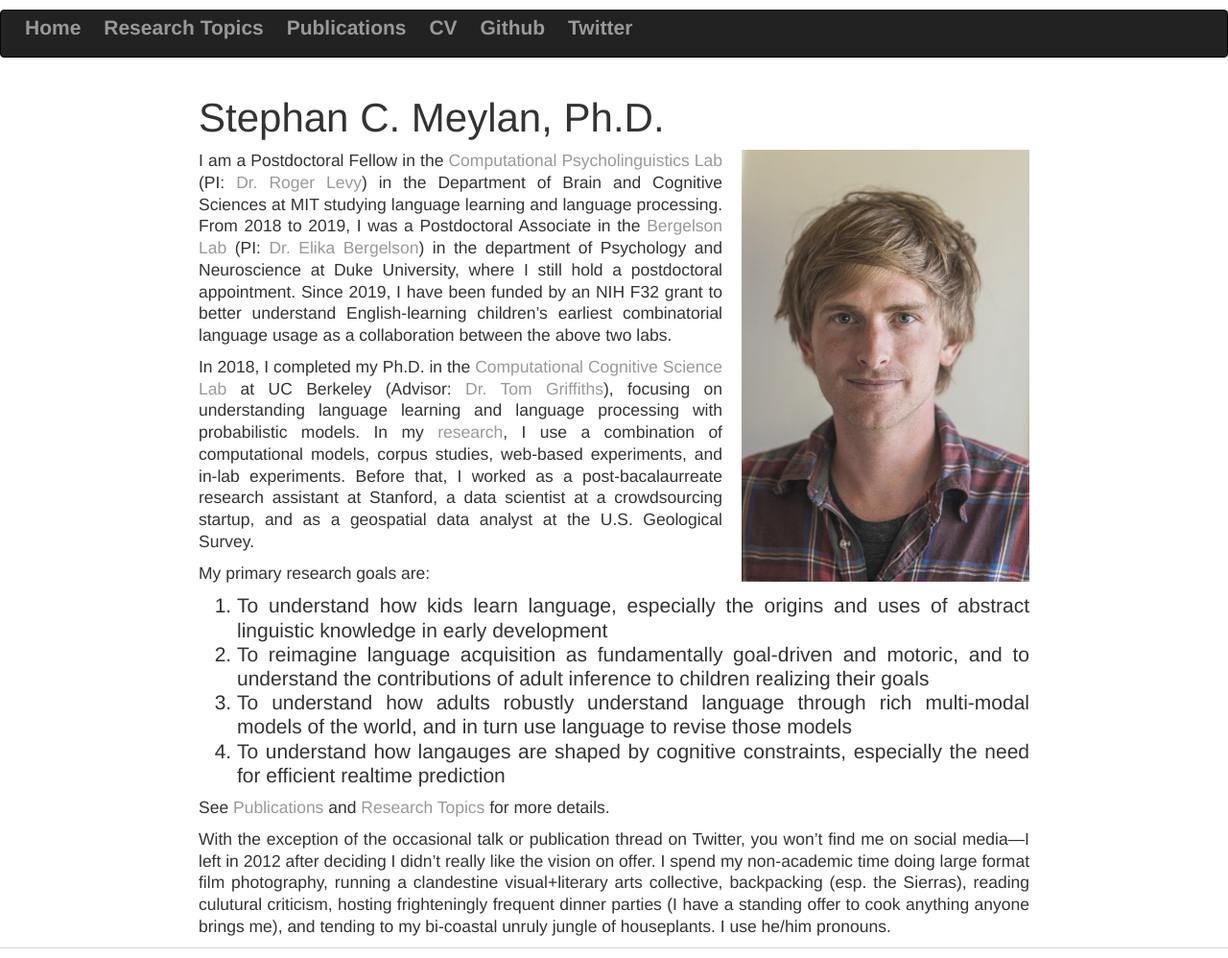
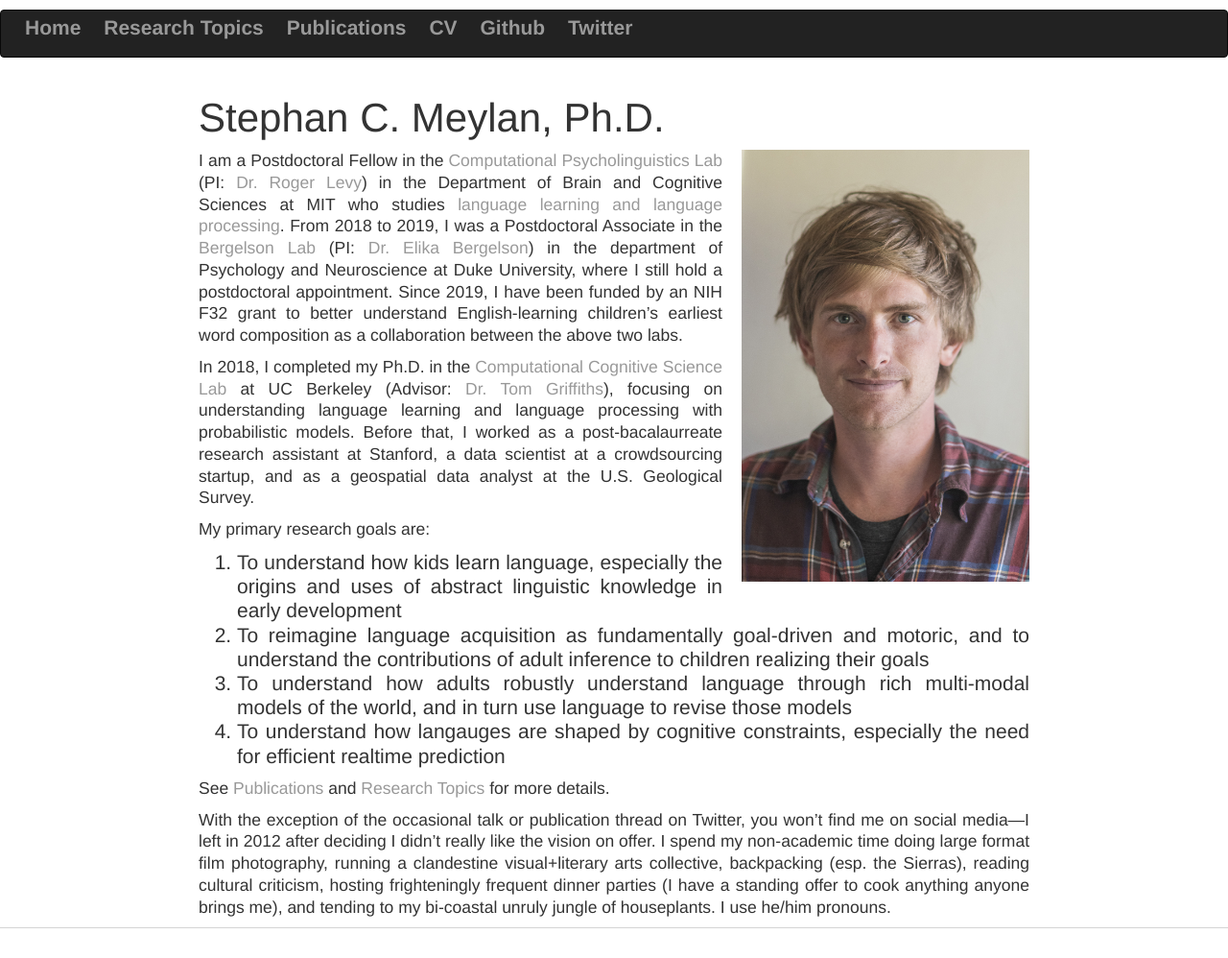
Before and after one commit to WenbinLuomath/smeylan, a Jekyll site: the page built from index.md, in a window 1280 px wide. Shown: the whole page at 96% size. Built offline with Jekyll 4.4.1, drawn with Linux system fonts in a browser that asks for light colours; after the commit the page ends 977 px from its top, so only the background shows below that.

Commit message:
Update bio.md
spellingz

```diff
--- a/_includes/bio.md
+++ b/_includes/bio.md
@@ -2,9 +2,9 @@
 
 ![portrait](images/portrait.jpg){:style="float: right;margin-right: 0px; margin-left: 20px; margin-top: 0px; width: 300px"}
 
-I am a Postdoctoral Fellow in the [Computational Psycholinguistics Lab](http://cpl.mit.edu) (PI: [Dr. Roger Levy](http://www.mit.edu/~rplevy/index.html)) in the Department of Brain and Cognitive Sciences at MIT studying language learning and language processing. From 2018 to 2019, I was a Postdoctoral Associate in the [Bergelson Lab](http://bergelsonlab.com) (PI: [Dr. Elika Bergelson](https://psychandneuro.duke.edu/people/elika-bergelson)) in the department of Psychology and Neuroscience at Duke University, where I still hold a postdoctoral appointment. Since 2019, I have been funded by an NIH F32 grant to better understand English-learning children's earliest combinatorial language usage as a collaboration between the above two labs.
+I am a Postdoctoral Fellow in the [Computational Psycholinguistics Lab](http://cpl.mit.edu) (PI: [Dr. Roger Levy](http://www.mit.edu/~rplevy/index.html)) in the Department of Brain and Cognitive Sciences at MIT who studies [language learning and language processing](/research). From 2018 to 2019, I was a Postdoctoral Associate in the [Bergelson Lab](http://bergelsonlab.com) (PI: [Dr. Elika Bergelson](https://psychandneuro.duke.edu/people/elika-bergelson)) in the department of Psychology and Neuroscience at Duke University, where I still hold a postdoctoral appointment. Since 2019, I have been funded by an NIH F32 grant to better understand English-learning children's earliest word composition as a collaboration between the above two labs.
 
-In 2018, I completed my Ph.D. in the [Computational Cognitive Science Lab](http://cocosci.berkeley.edu) at UC Berkeley (Advisor: [Dr. Tom Griffiths](https://psych.princeton.edu/person/tom-griffiths)), focusing on understanding language learning and language processing with probabilistic models. In my [research](/research), I use a combination of computational models, corpus studies, web-based experiments, and in-lab experiments. Before that, I worked as a post-bacalaurreate research assistant at Stanford, a data scientist at a crowdsourcing startup, and as a geospatial data analyst at the U.S. Geological Survey.
+In 2018, I completed my Ph.D. in the [Computational Cognitive Science Lab](http://cocosci.berkeley.edu) at UC Berkeley (Advisor: [Dr. Tom Griffiths](https://psych.princeton.edu/person/tom-griffiths)), focusing on understanding language learning and language processing with probabilistic models. Before that, I worked as a post-bacalaurreate research assistant at Stanford, a data scientist at a crowdsourcing startup, and as a geospatial data analyst at the U.S. Geological Survey.
 
 My primary research goals are:
 
@@ -13,7 +13,6 @@
  3. To understand how adults robustly understand language through rich multi-modal models of the world, and in turn use language to revise those models
  4. To understand how langauges are shaped by cognitive constraints, especially the need for efficient realtime prediction
 
-
 See [Publications](/publications) and [Research Topics](/research) for more details.
 
-With the exception of the occasional talk or publication thread on Twitter, you won't find me on social media—I left in 2012 after deciding I didn't really like the vision on offer. I spend my non-academic time doing large format film photography, running a clandestine visual+literary arts collective, backpacking (esp. the Sierras), reading culutural criticism, hosting frighteningly frequent dinner parties (I have a standing offer to cook anything anyone brings me), and tending to my bi-coastal unruly jungle of houseplants. I use he/him pronouns.
+With the exception of the occasional talk or publication thread on Twitter, you won't find me on social media—I left in 2012 after deciding I didn't really like the vision on offer. I spend my non-academic time doing large format film photography, running a clandestine visual+literary arts collective, backpacking (esp. the Sierras), reading cultural criticism, hosting frighteningly frequent dinner parties (I have a standing offer to cook anything anyone brings me), and tending to my bi-coastal unruly jungle of houseplants. I use he/him pronouns.
```
